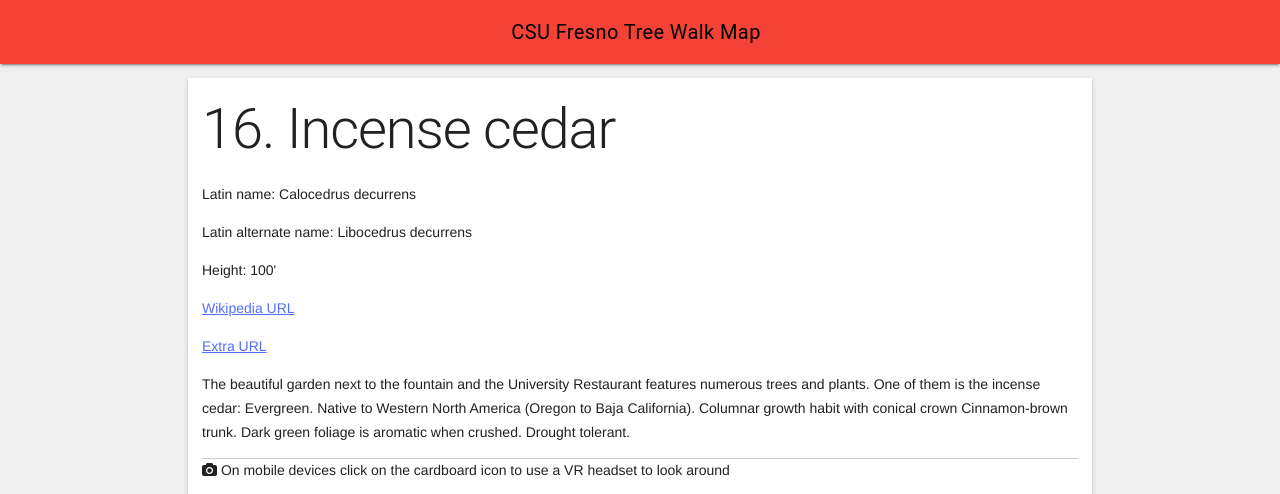
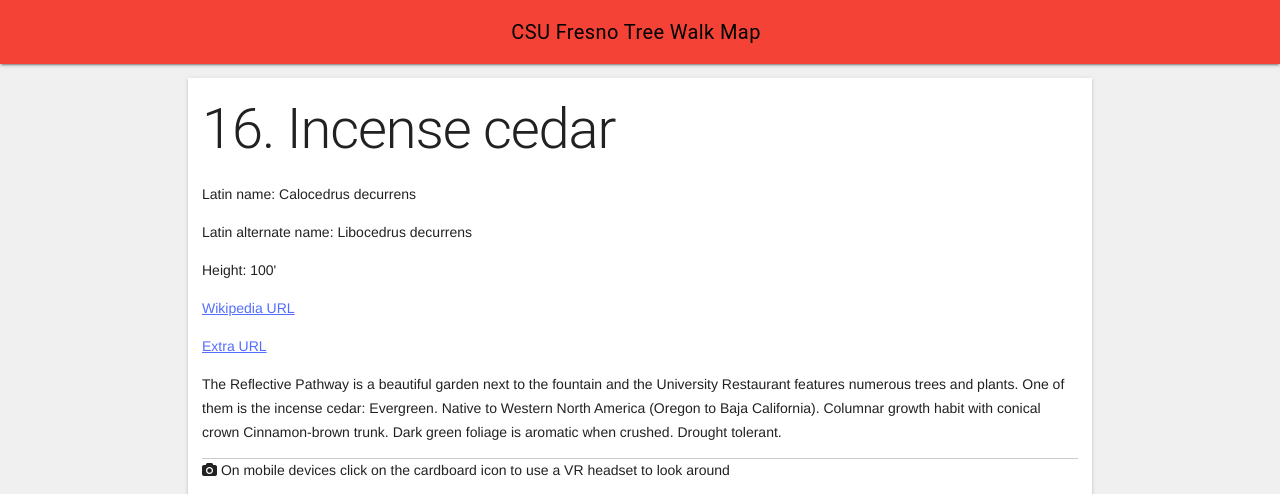
Before and after one commit to TreeWalks/TreeWalks.github.io, a Jekyll site: the page built from _posts/2022-12-16-incense_cedar.md, in a window 1280 px wide. Shown: the top 494 px of the page. Built offline with Jekyll 4.4.1, drawn with Linux system fonts in a browser that asks for light colours; grey boxes are pictures that could not be loaded.

Commit message:
Grammar corrections (english)

```diff
--- a/_posts/2022-12-16-incense_cedar.md
+++ b/_posts/2022-12-16-incense_cedar.md
@@ -6,4 +6,4 @@
 description: Evergreen. Native to Western North America. Drought tolerant.
 stop: 15
 ---
-The beautiful garden next to the fountain and the University Restaurant features numerous trees and plants. One of them is the incense cedar: Evergreen. Native to Western North America (Oregon to Baja California). Columnar growth habit with conical crown Cinnamon-brown trunk. Dark green foliage is aromatic when crushed. Drought tolerant.
+The Reflective Pathway is a beautiful garden next to the fountain and the University Restaurant features numerous trees and plants. One of them is the incense cedar: Evergreen. Native to Western North America (Oregon to Baja California). Columnar growth habit with conical crown Cinnamon-brown trunk. Dark green foliage is aromatic when crushed. Drought tolerant.
```
Also changed, not shown: _posts/2022-12-04-horsetail_tree.md (+1 -1 lines), _posts/2022-12-11-allergy_free_garden.md (+2 -2 lines), _posts/2022-12-14-tree_garden.md (+1 -2 lines), _posts/2022-12-17-peace_garden.md (+1 -1 lines).
